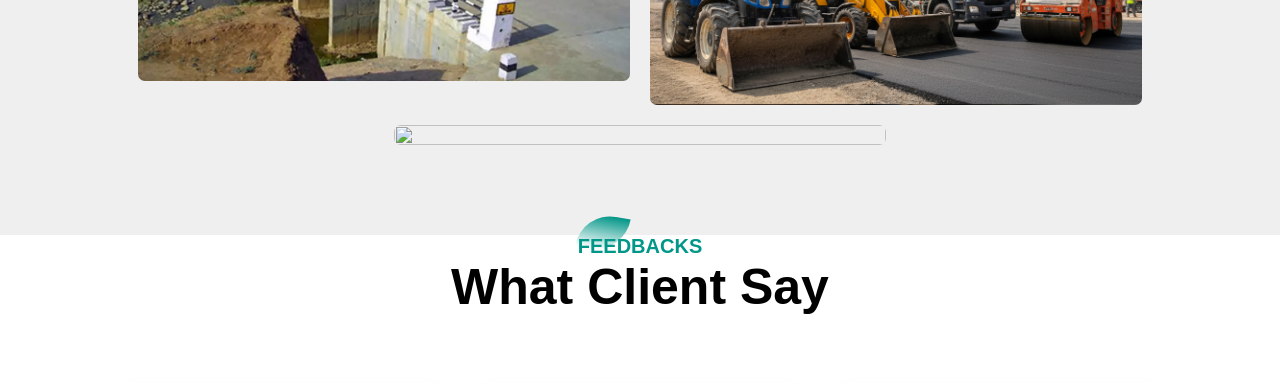
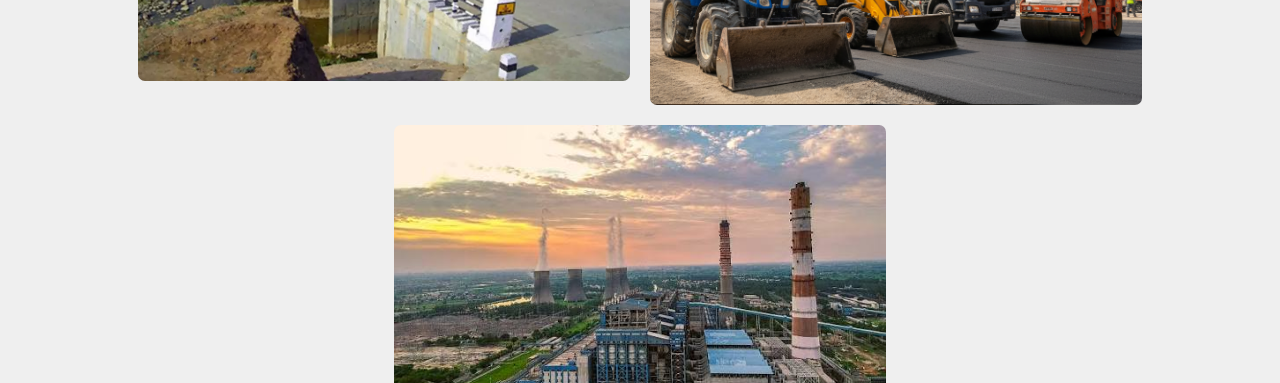
Before and after one commit to gameofthan/construction-pckumar, a plain HTML site: page construction company/construction-company-main/Index.html in a window 1280 px wide. Shown: the part 2770-3153 px from the top of the page. Drawn offline with Linux system fonts and the light colour scheme; some packages are replaced by stand-ins of ours; a script that the page names is missing.

Commit message:
Restore original Index.html content
Restored the original HTML structure and content for the construction company website.

```diff
--- a/construction company/construction-company-main/Index.html
+++ b/construction company/construction-company-main/Index.html
@@ -132,7 +132,7 @@
             </div>
 
             <div class="single-service">
-                <img src="ntpc plant.webp">
+                <img src="images.jpg">
                 <div class="overlay"></div>
                 <div class="service-desc">
                     <h3>NTPC projects on processing</h3>
```
